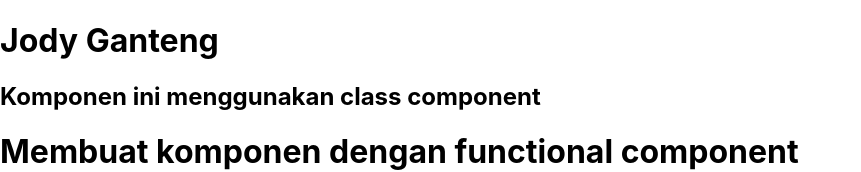
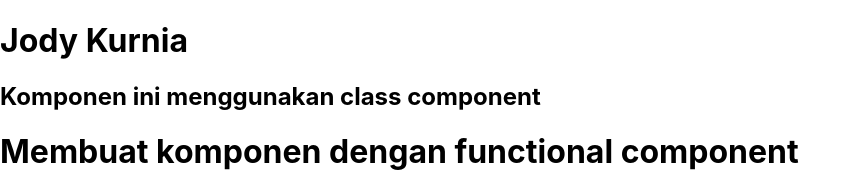
Before and after one commit to jodykurnia23/belajar-reactjs, a React (Create React App) app: page / in a window 1280 px wide. Shown: the top 172 px of the page, without its empty margins (0-861 px from the left). Built offline with nearby package versions, Linux system fonts and the light colour scheme.

Commit message:
Update ClassComponent

```diff
--- a/src/Materi/Komponen/pembahasan/ClassComponent.jsx
+++ b/src/Materi/Komponen/pembahasan/ClassComponent.jsx
@@ -4,7 +4,7 @@ class ClassComponent extends React.Component{
     render() {
         return(
             <div>
-                <h1>Jody Ganteng</h1>
+                <h1>Jody Kurnia</h1>
                 <h2>Komponen ini menggunakan class component</h2>
             </div>
         )
```
